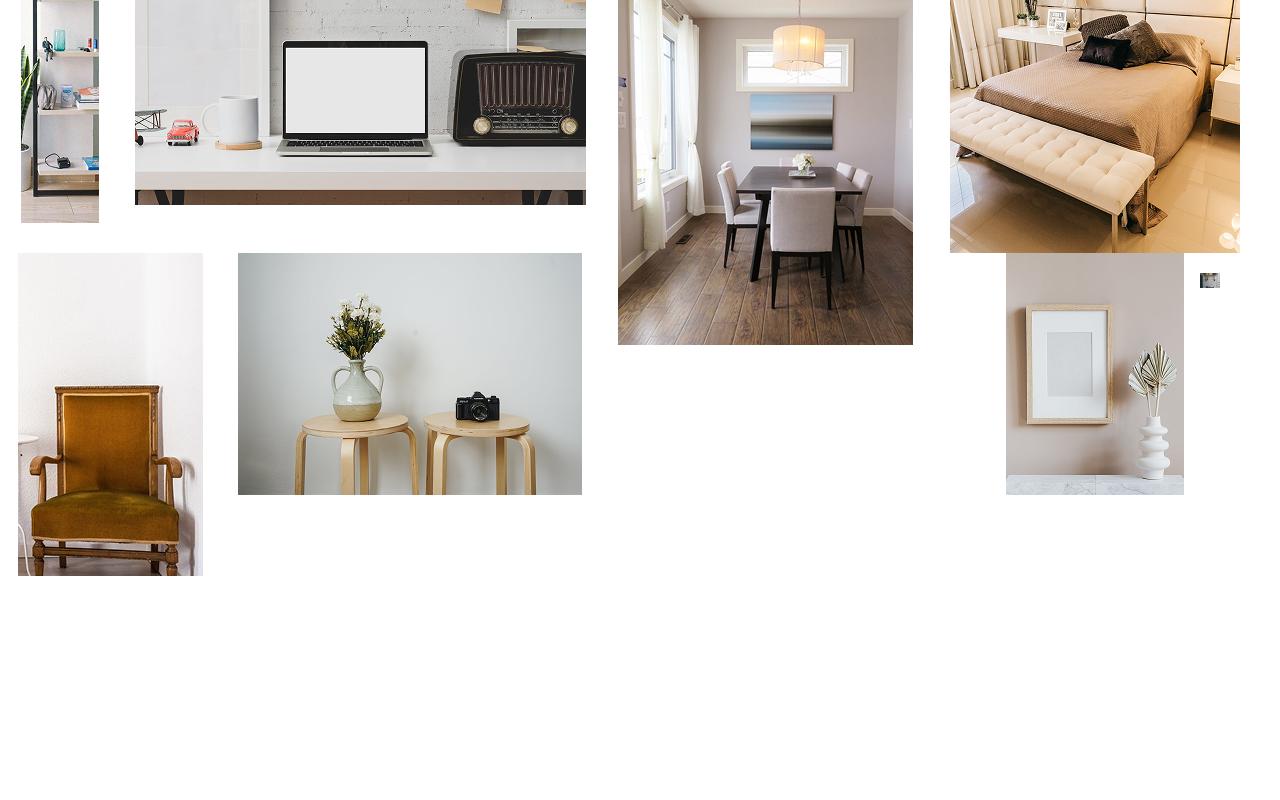
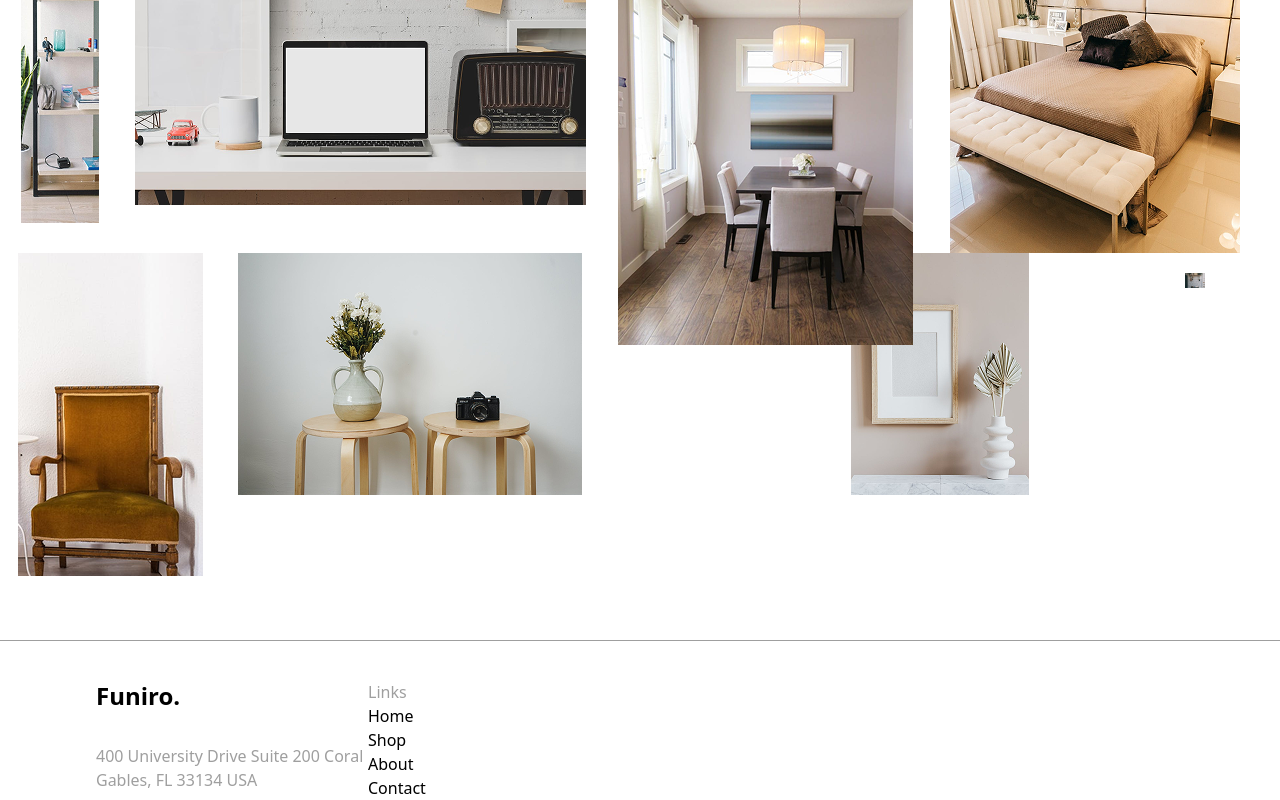
Before and after one commit to OsmanliFarid/Furniro, a Next.js app: page / in a window 1280 px wide. Shown: the part 2852-3652 px from the top of the page. Before the commit the page ends 3428 px from the top, so only its background shows below. Built offline with nearby package versions, Linux system fonts and the light colour scheme; no server answers.

Commit message:
I start Footer component

```diff
--- a/Components/Home/Furniture/Index.jsx
+++ b/Components/Home/Furniture/Index.jsx
@@ -52,12 +52,12 @@ const Furniture = () => {
             <img
               src="/images/furn8.png"
               alt=""
-              className="w-full xl:w-auto xl:row-start-2 xl:row-end-3 xl:col-start-5 xl:col-end-6"
+              className="w-full xl:w-auto xl:row-start-2 xl:row-end-3 xl:col-start-4 xl:col-end-7"
             />
             <img
               src="/images/furn9.png"
               alt=""
-              className="w-full xl:w-auto xl:row-start-2 xl:row-end-3 xl:col-start-6 xl:translate-y-5 ml-[-120px] xl:col-end-7"
+              className="w-full xl:w-auto xl:row-start-2 xl:row-end-3 xl:col-start-6 xl:translate-y-5 ml-[-150px] xl:col-end-7"
             />
           </div>
         </div>
--- /dev/null
+++ b/Components/common/Footer/index.jsx
@@ -0,0 +1,42 @@
+import Link from "next/link";
+import React from "react";
+
+const Footer = () => {
+  const NavbarArray = [
+    { id: 1, title: "Home", href: "/" },
+    { id: 2, title: "Shop", href: "/shop" },
+    { id: 3, title: "About", href: "/about" },
+    { id: 4, title: "Contact", href: "/contact" },
+  ];
+  return (
+    <>
+      <div className="mt-16">
+        <div className="w-full bg-[#9F9F9F] h-[0.3px]"></div>
+        <div className="max-w-[85vw] m-auto">
+          <div className="pt-10 grid grid-cols-4">
+            <div className="">
+              <h1 className="font-bold text-2xl">Funiro.</h1>
+              <p className="text-[#9F9F9F] text-md w-[285px] pt-8">
+                400 University Drive Suite 200 Coral Gables, FL 33134 USA
+              </p>
+            </div>
+            <div className="">
+              <h1 className="text-[#9F9F9F]">Links</h1>
+              <div className="">
+                {NavbarArray?.map(({ id, title, href }) => {
+                  return (
+                    <div className="" key={id}>
+                      <Link href={href}>{title}</Link>
+                    </div>
+                  );
+                })}
+              </div>
+            </div>
+          </div>
+        </div>
+      </div>
+    </>
+  );
+};
+
+export default Footer;
--- a/app/page.jsx
+++ b/app/page.jsx
@@ -6,6 +6,7 @@ import Link from "next/link";
 import React from "react";
 import Slider from "@/Components/Home/Slider";
 import Furniture from "@/Components/Home/Furniture/Index";
+import Footer from "@/Components/common/Footer";
 
 const Home = () => {
   return (
@@ -42,6 +43,7 @@ const Home = () => {
       </div>
       <Slider />
       <Furniture />
+      <Footer />
     </>
   );
 };
```
